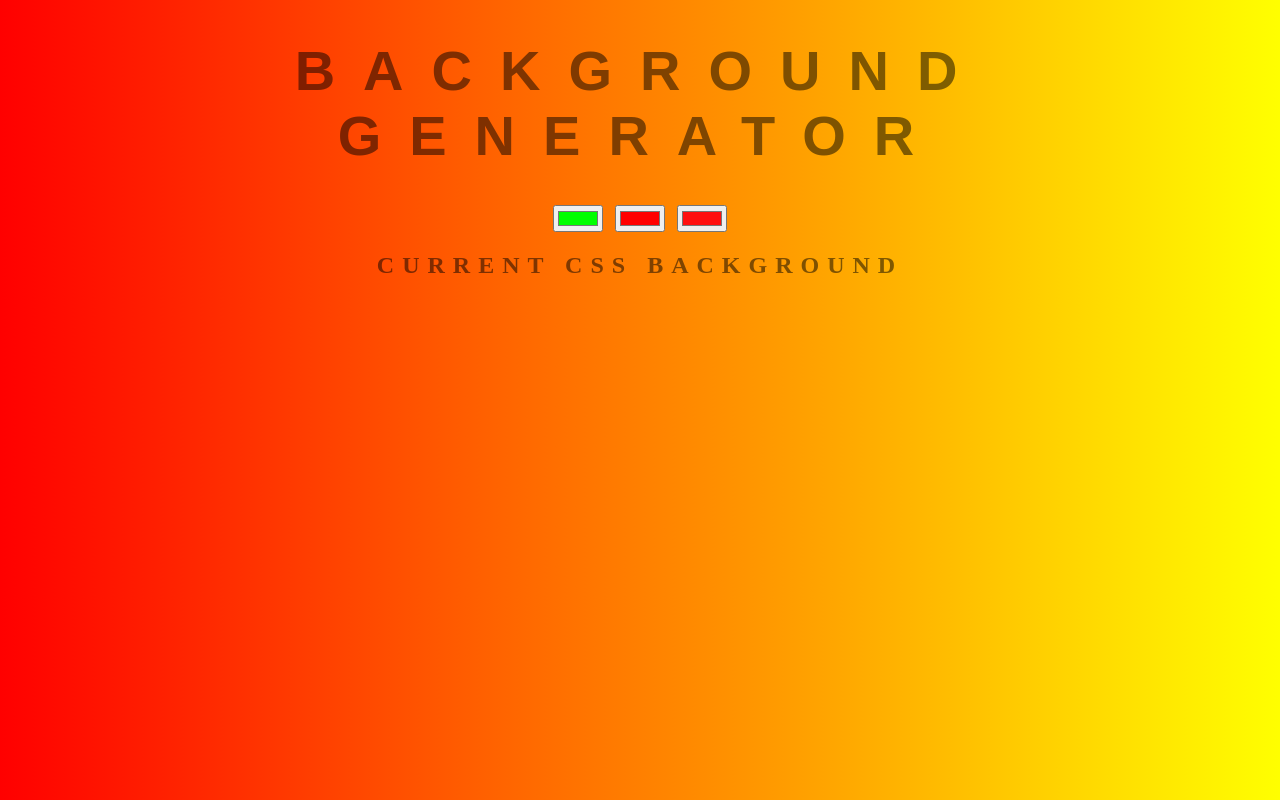
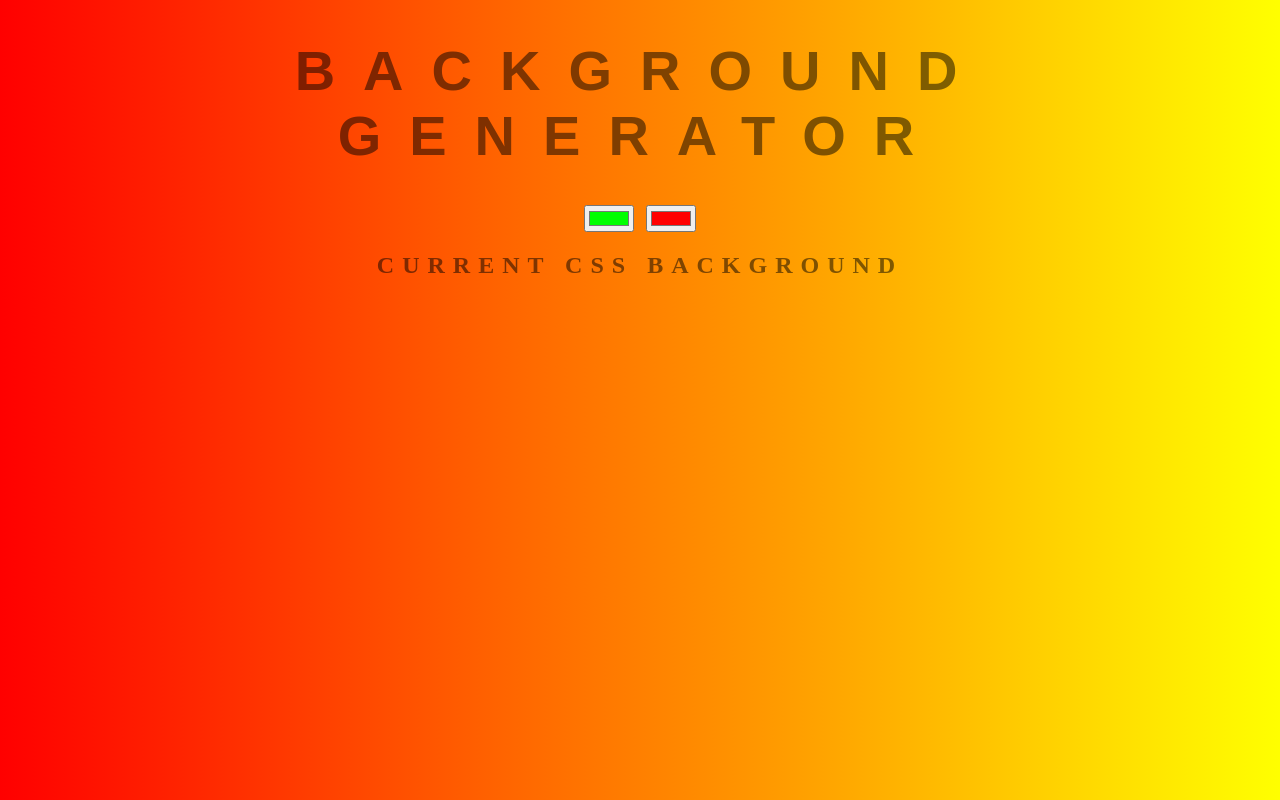
Before and after one commit to SahilBhure/color-generator, a plain HTML site: page index.html in a window 1280 px wide. Drawn offline with Linux system fonts and the light colour scheme.

Commit message:
removed third element

```diff
--- a/index.html
+++ b/index.html
@@ -10,7 +10,6 @@
     <h1>Background Generator</h1>
     <input class="color1" type="color" name="color1" value="#00ff00">
     <input class="color2" type="color" name="color2" value="#ff0000">
-    <input class="color3" type="color" name="color3" value="#ff1010">
     <h2>Current CSS Background</h2>
     <h3></h3>
     <script src="script.js"></script>
```
